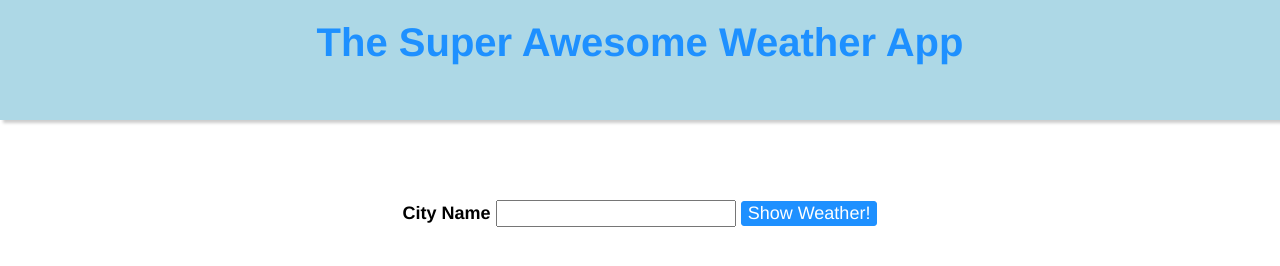
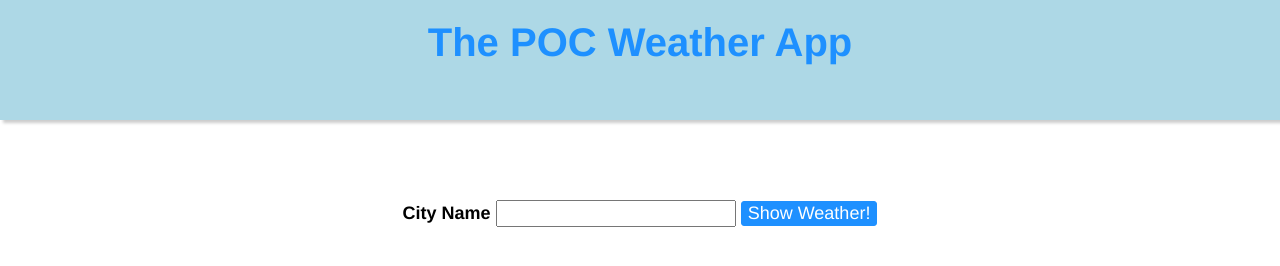
Before and after one commit to LucWag92/SimpleWeatherApp, a plain HTML site: page index.html in a window 1280 px wide. Drawn offline with Linux system fonts and the light colour scheme.

Commit message:
Update index.html

```diff
--- a/index.html
+++ b/index.html
@@ -8,7 +8,7 @@
   </head>
   <body>
     <header>
-        <h1>The Super Awesome Weather App</h1>
+        <h1>The POC Weather App</h1>
     </header>
     <div class="main">
         <div id="search">
```
